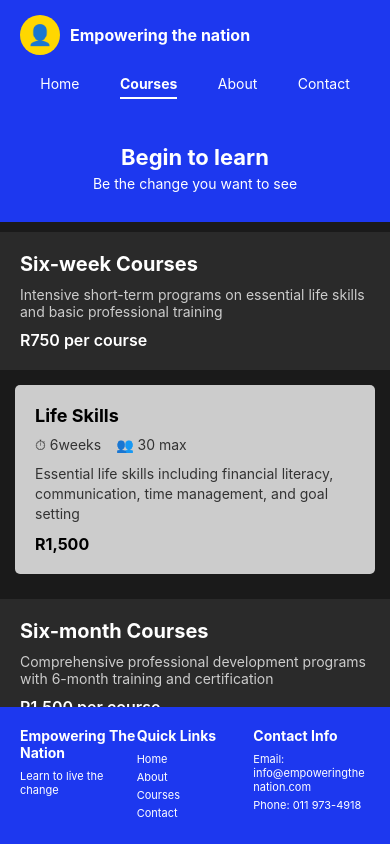
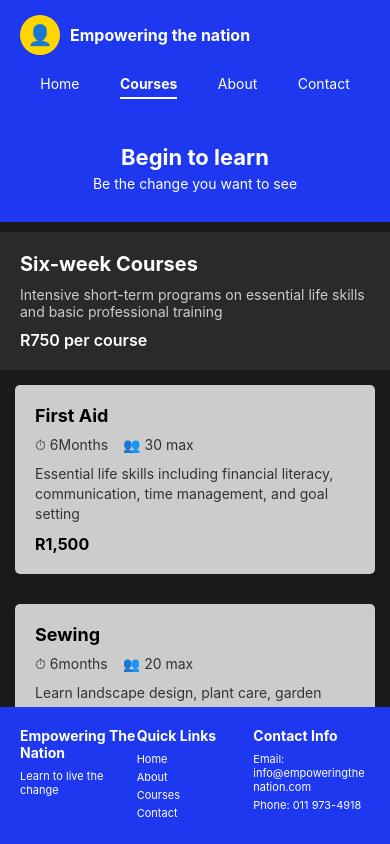
Before and after one commit to JaydenHayes11/WIL_Part1-Application-Error404, a React Native app: screen /Courses in a window 390 px wide. Built offline with nearby package versions, Linux system fonts and the light colour scheme.

Commit message:
change info

```diff
--- a/screens/CoursesScreen.tsx
+++ b/screens/CoursesScreen.tsx
@@ -20,11 +20,25 @@ type CoursesScreenProps = {
 const sixMonthCourses = [
 
     {
-        name: 'Life Skills',
-        duration: '6weeks',
+        name: 'First Aid',
+        duration: '6Months',
         price: 'R1,500',
         maxStudents: 30,
         description: 'Essential life skills including financial literacy, communication, time management, and goal setting',
+    },
+     {
+        name: 'Sewing',
+        duration: '6months',
+        price: 'R1,500',
+        maxStudents: 20,
+        description: 'Learn landscape design, plant care, garden maintenance, and sustainable practices',
+    },
+    {
+        name: 'Landiscaping',
+        duration: '6Months',
+        price: 'R1,500',
+        maxStudents: 18,
+        description: 'Master professional sewing techniques, pattern making, and garment construction',
     },
 ];
 
```
